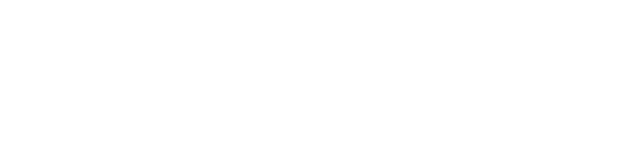
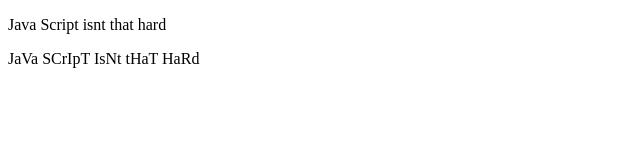
Before and after one commit to Kaiser-SK/cpnt-262-achievement1, a plain HTML site: page index.html in a window 1280 px wide. Shown: the whole page, without its empty margins (0-640 px from the left). Drawn offline with Linux system fonts and the light colour scheme.

Commit message:
js script linking error2

```diff
--- a/index.html
+++ b/index.html
@@ -5,7 +5,7 @@
   <meta http-equiv="X-UA-Compatible" content="IE=edge">
   <meta name="viewport" content="width=device-width, initial-scale=1.0">
   <title>Spongebob Case</title>
-  <script src="" defer></script>
+  <script src="/cpnt-262-achievement1/js/client.js" defer></script>
 </head>
 <body>
   <p class="original"></p>
```
